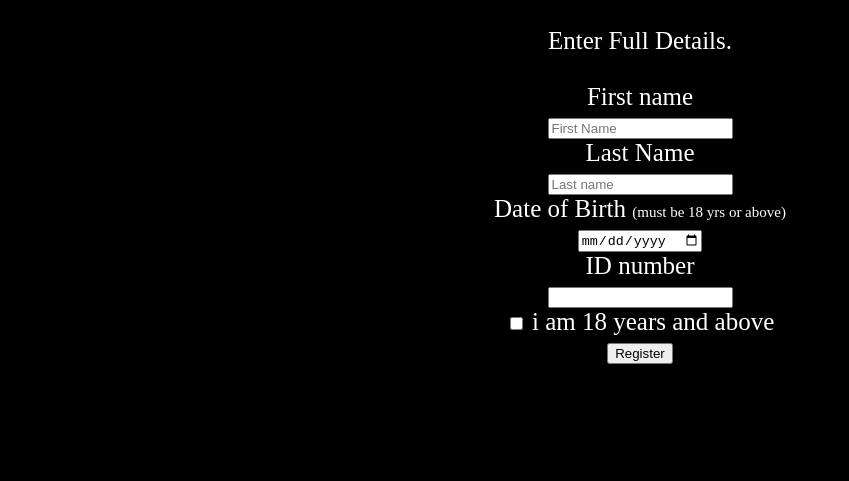
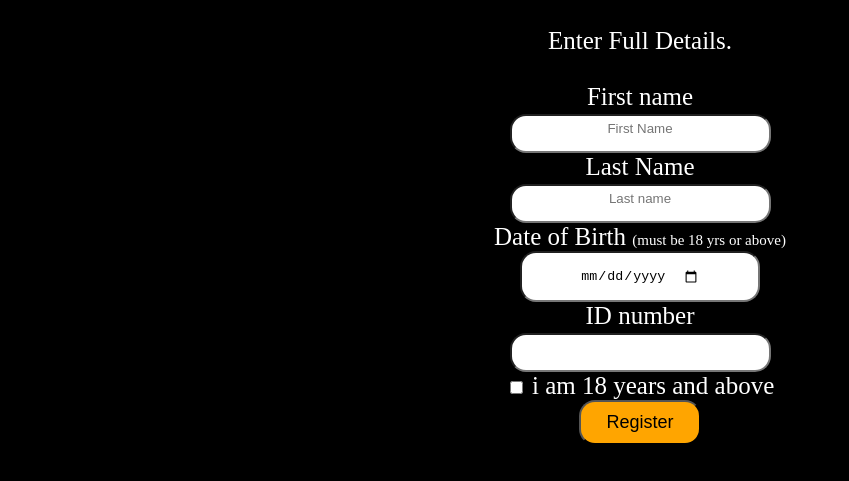
Before and after one commit to michael-mbugua/inmate-check, a plain HTML site: page login.html in a window 1280 px wide. Shown: the part 65-546 px from the top of the page, without its empty margins (0-849 px from the left). Drawn offline with Linux system fonts and the light colour scheme.

Commit message:
minor change for wrong linking of the page

```diff
--- a/CSS/style.css
+++ b/CSS/style.css
@@ -38,7 +38,7 @@ a{
     text-align: center;
     justify-content: center;
 }
-#submit{
+#submit {
     padding-left: 5px;
     padding: 10px 25px;
     border-radius: 2vh;
@@ -46,3 +46,27 @@ a{
     color: black;
     font-size: large;
 }
+.login{
+    text-align: center;
+    height: 100vh;
+    justify-content: center;
+}
+#credentials{
+    padding: 15px 40px;
+    padding-top: 5px;
+    border-radius: 2vh;
+    text-align: center;
+    justify-content: center
+}
+#register{
+    padding-left: 5px;
+    padding: 10px 25px;
+    border-radius: 2vh;
+    background-color: orange;
+    color: black;
+    font-size: large;
+}
+#dob{
+    padding: 15px 58px;
+    border-radius: 2vh;
+}
```
Also changed, not shown: index.html (+1 -1 lines).
